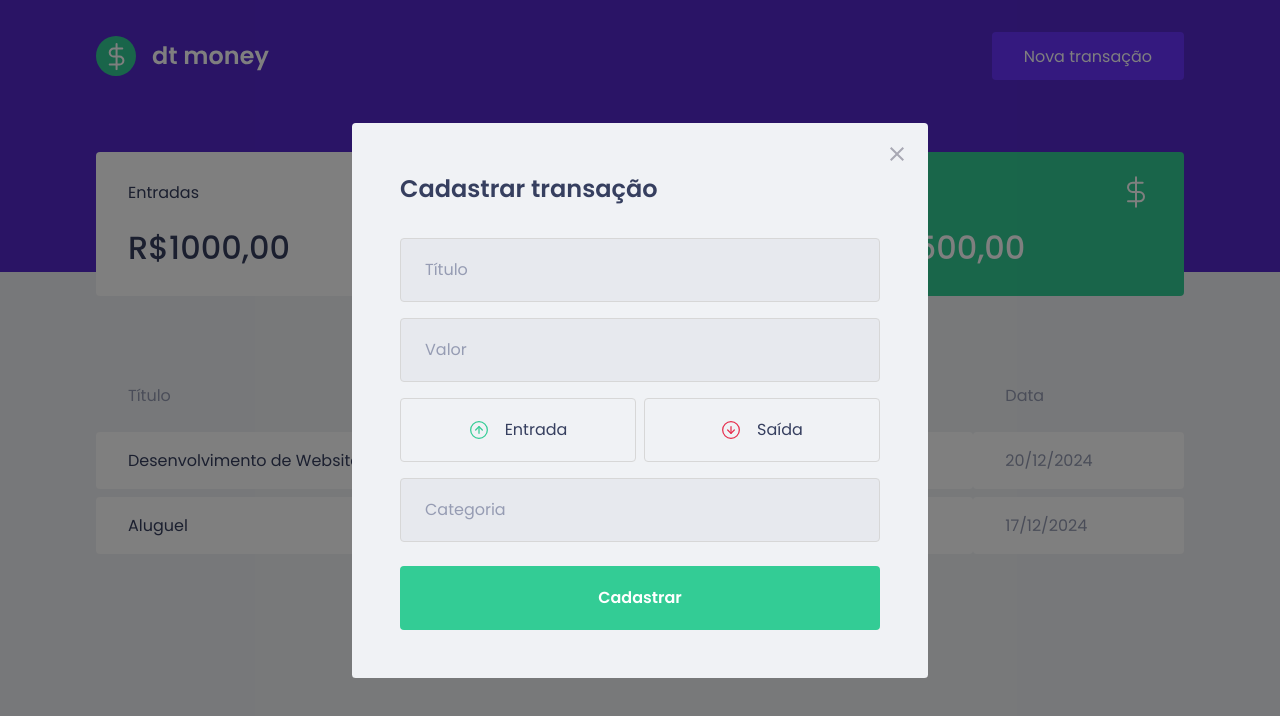
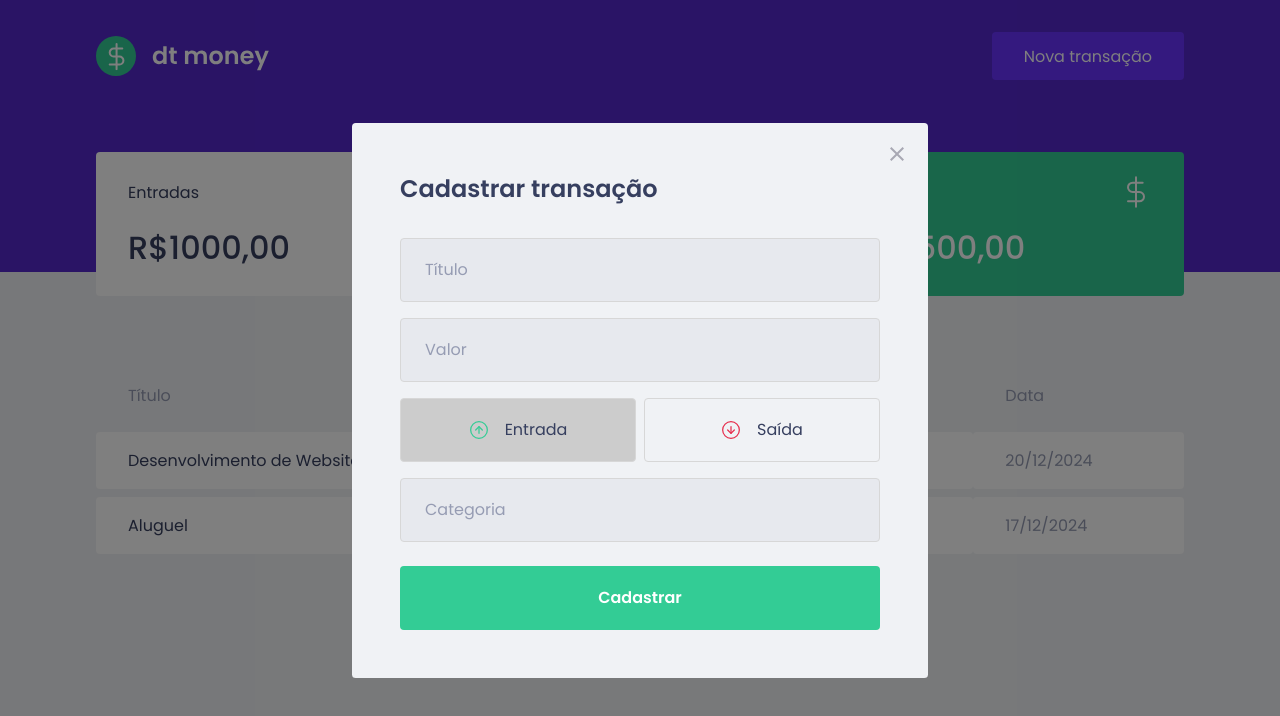
Before and after one commit to henriquejunqueira/dtmoney, a React (Create React App) app: page / in a window 1280 px wide. Both pictures are taken after a click on the button "Nova transação". Shown: the top 716 px of the page. Built offline with nearby package versions, Linux system fonts and the light colour scheme; no server answers; what miragejs would draw is missing.

Commit message:
Configured the operation of the modal form buttons. Changing the button background color according to the selected button

```diff
--- a/src/components/NewTransactionModal/index.tsx
+++ b/src/components/NewTransactionModal/index.tsx
@@ -2,7 +2,8 @@
 import closeImg from '../../assets/close.svg';
 import incomeImg from '../../assets/income.svg';
 import outcomeImg from '../../assets/outcome.svg';
-import { Container, TransactionTypeContainer } from './styles';
+import { Container, TransactionTypeContainer, RadioBox } from './styles';
+import { useState } from 'react';
 
 interface NewTransactionModalProps {
   isOpen: boolean;
@@ -13,6 +14,8 @@
   isOpen,
   onRequestClose,
 }: NewTransactionModalProps) {
+  const [type, setType] = useState('deposit');
+
   return (
     <Modal
       isOpen={isOpen}
@@ -33,14 +36,26 @@
         <input type='number' placeholder='Valor' />
 
         <TransactionTypeContainer>
-          <button type='button'>
+          <RadioBox
+            type='button'
+            onClick={() => {
+              setType('deposit');
+            }}
+            isActive={type === 'deposit'}
+          >
             <img src={incomeImg} alt='Entrada' />
             <span>Entrada</span>
-          </button>
-          <button type='button'>
+          </RadioBox>
+          <RadioBox
+            type='button'
+            onClick={() => {
+              setType('withdraw');
+            }}
+            isActive={type === 'withdraw'}
+          >
             <img src={outcomeImg} alt='Saída' />
             <span>Saída</span>
-          </button>
+          </RadioBox>
         </TransactionTypeContainer>
 
         <input placeholder='Categoria' />
--- a/src/components/NewTransactionModal/styles.ts
+++ b/src/components/NewTransactionModal/styles.ts
@@ -54,13 +54,18 @@
   display: grid;
   grid-template-columns: 1fr 1fr;
   gap: 0.5rem;
+`;
 
-  button {
+interface RadioBoxProps {
+  isActive: boolean;
+}
+
+export const RadioBox = styled.button<RadioBoxProps>`
   height: 4rem;
   border: 1px solid #d7d7d7;
   border-radius: 0.25rem;
 
-    background: transparent;
+  background: ${(props) => (props.isActive ? '#ccc' : 'transparent')};
 
   display: flex;
   align-items: center;
@@ -83,5 +88,4 @@
     font-size: 1rem;
     color: var(--text-title);
   }
-  }
 `;
```
Lines whose indentation alone changed are shown as unchanged.
